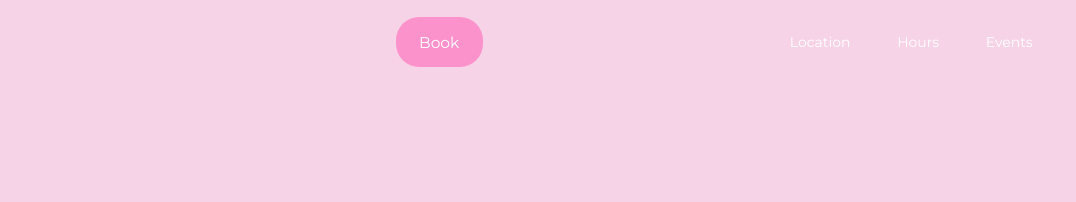
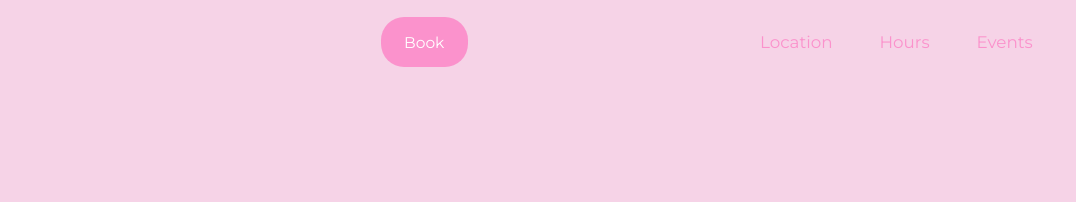
Before and after one commit to jumpingjaguar24/responsive_redesign, a plain HTML site: page MetroNails.html in a window 1280 px wide. Shown: the top 202 px of the page, 204-1280 px from the left. Drawn offline with Linux system fonts and the light colour scheme; a script that the page names is missing.

Commit message:
Update style.css

```diff
--- a/style.css
+++ b/style.css
@@ -75,6 +75,8 @@ header button:hover {
 .nav-links li a{
   transition: all .3s ease 0s;
   font-style: bold;
+  color: #FB92CC;
+  font-size: 24px;
 }
 
 .nav-links li a:hover{
```
